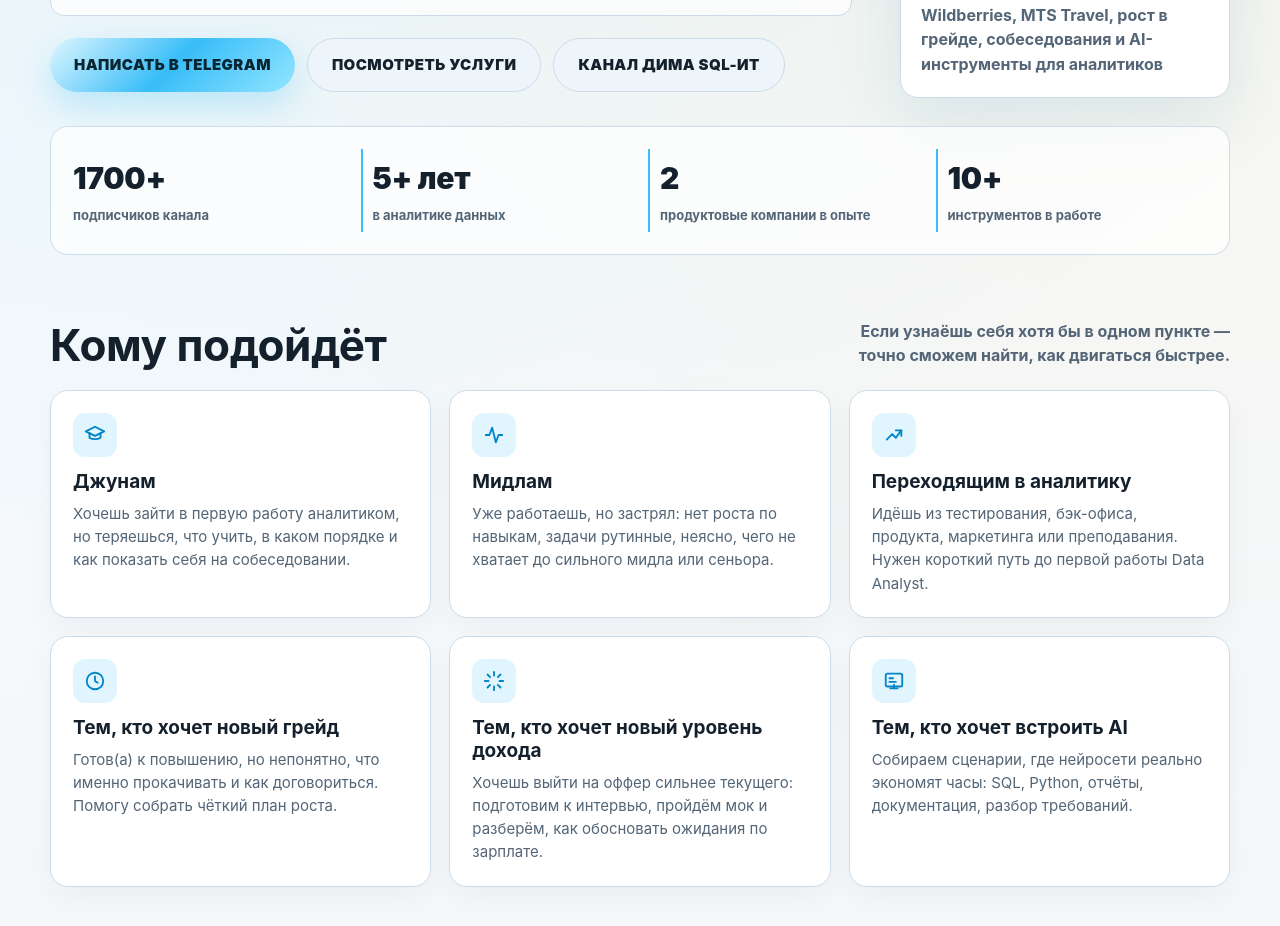
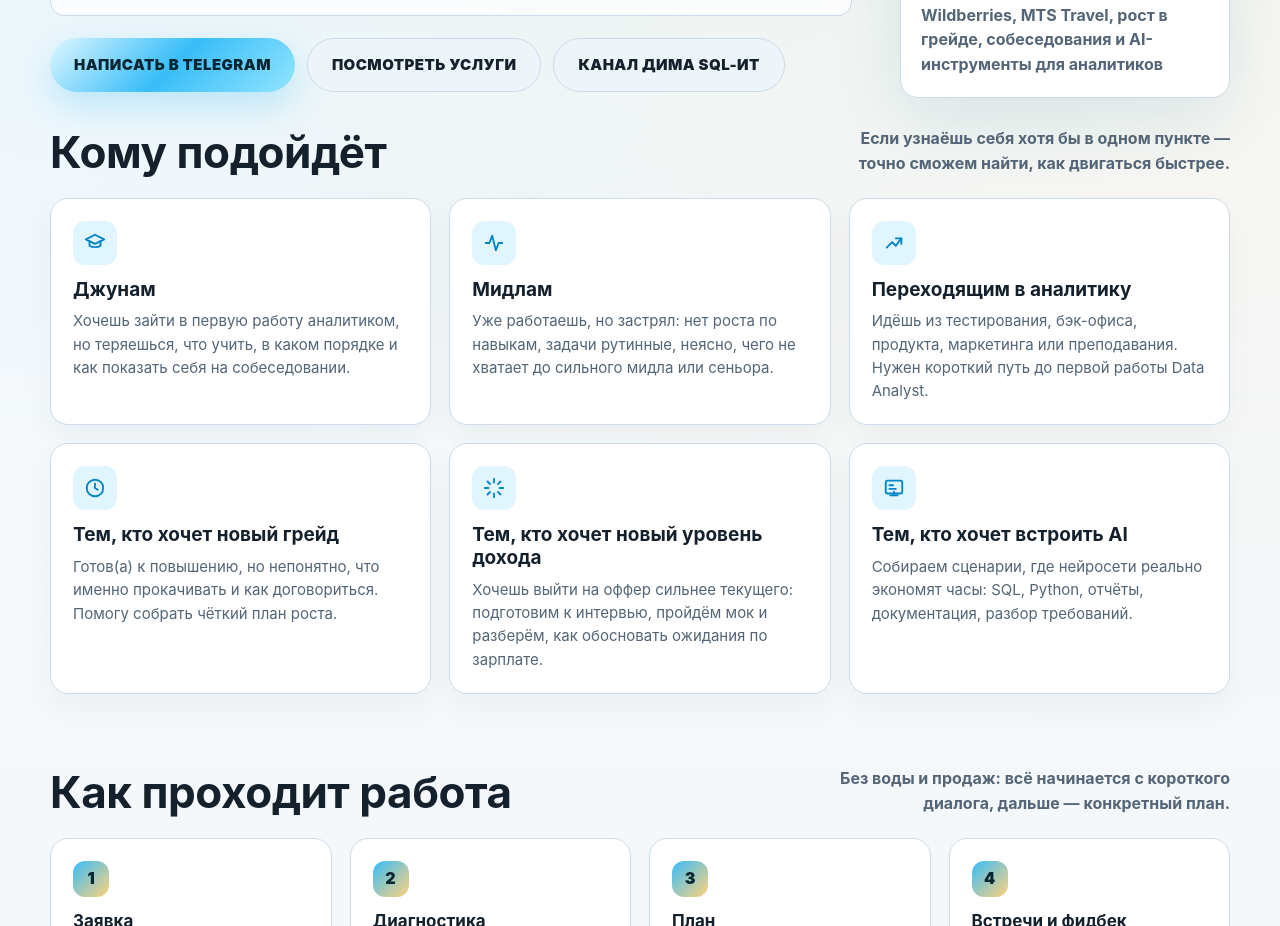
Before and after one commit to natural28/dima_sqlit_mentor, a plain HTML site: page index.html in a window 1280 px wide. Shown: the part 786-1712 px from the top of the page. Drawn offline with Linux system fonts and the light colour scheme.

Commit message:
Remove metrics row block

```diff
--- a/index.html
+++ b/index.html
@@ -558,42 +558,6 @@
       font-weight: 700;
     }
 
-    /* metrics row */
-    .metrics-row {
-      display: grid;
-      grid-template-columns: repeat(4, minmax(0, 1fr));
-      gap: 16px;
-      margin: 8px 0 64px;
-      padding: 22px;
-      border: 1px solid var(--line);
-      border-radius: var(--radius);
-      background: color-mix(in srgb, var(--surface) 70%, transparent);
-      backdrop-filter: blur(6px);
-    }
-
-    .metric-cell {
-      display: flex;
-      flex-direction: column;
-      gap: 4px;
-      padding: 6px 10px;
-      border-left: 2px solid var(--accent);
-    }
-
-    .metric-cell:first-child { border-left: 0; padding-left: 0; }
-
-    .metric-value {
-      font-size: clamp(22px, 2.4vw, 30px);
-      font-weight: 900;
-      letter-spacing: -0.01em;
-      color: var(--text-main);
-    }
-
-    .metric-label {
-      color: var(--text-soft);
-      font-size: 13px;
-      font-weight: 700;
-    }
-
     /* sections */
     .section { margin-bottom: 72px; }
 
@@ -1007,8 +971,6 @@
 
     /* responsive */
     @media (max-width: 1080px) {
-      .metrics-row { grid-template-columns: repeat(2, minmax(0, 1fr)); }
-      .metric-cell { border-left: 0; padding-left: 0; }
       .process-grid { grid-template-columns: repeat(2, minmax(0, 1fr)); }
     }
 
@@ -1062,7 +1024,6 @@
       .theme-popover { left: 0; right: auto; width: 100%; }
 
       .hero-grid { gap: 32px; margin-bottom: 28px; }
-      .metrics-row { grid-template-columns: repeat(2, minmax(0, 1fr)); padding: 18px; }
       .process-grid { grid-template-columns: 1fr; }
 
       .section-heading { text-align: center; }
@@ -1156,25 +1117,6 @@
             <span>Wildberries, MTS Travel, рост в грейде, собеседования и AI-инструменты для аналитиков</span>
           </div>
         </aside>
-      </section>
-
-      <section class="metrics-row reveal" aria-label="Цифры">
-        <div class="metric-cell">
-          <span class="metric-value">1700+</span>
-          <span class="metric-label">подписчиков канала</span>
-        </div>
-        <div class="metric-cell">
-          <span class="metric-value">5+ лет</span>
-          <span class="metric-label">в аналитике данных</span>
-        </div>
-        <div class="metric-cell">
-          <span class="metric-value">2</span>
-          <span class="metric-label">продуктовые компании в опыте</span>
-        </div>
-        <div class="metric-cell">
-          <span class="metric-value">10+</span>
-          <span class="metric-label">инструментов в работе</span>
-        </div>
       </section>
 
       <section class="section reveal" aria-label="Кому подойдёт">
```
